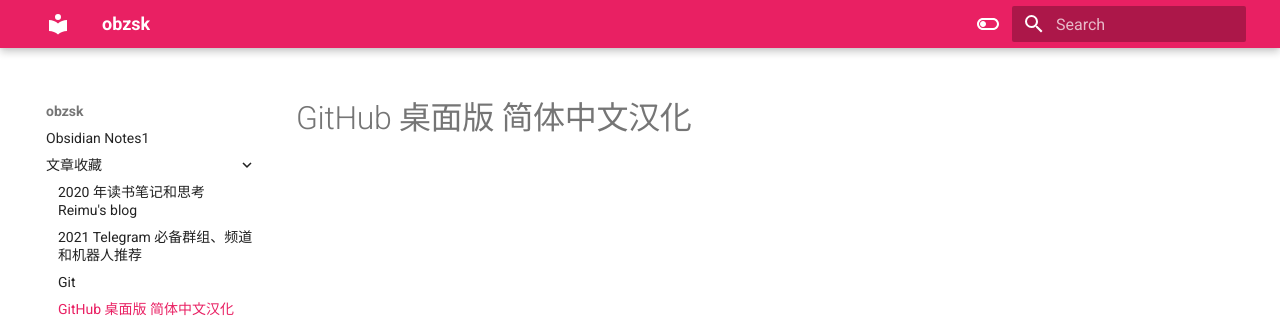
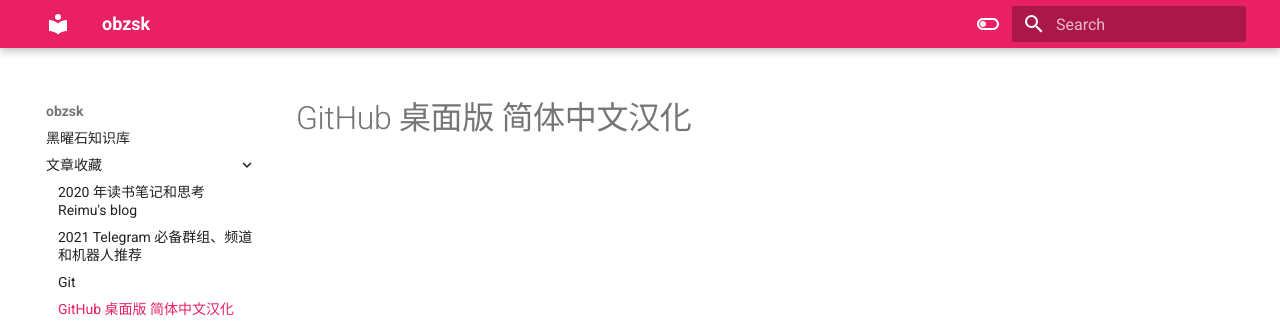
Before and after one commit to oneby21/obzsk, an MkDocs documentation site: the page built from docs/文章收藏/GitHub 桌面版 简体中文汉化.md, in a window 1280 px wide. Shown: the top 321 px of the page. Built offline with MkDocs 1.6.1 and Material for MkDocs 9.7.7, drawn with Linux system fonts in a browser that asks for light colours.

Commit message:
Update index.md

```diff
--- a/docs/index.md
+++ b/docs/index.md
@@ -1,4 +1,4 @@
-# Obsidian Notes1
+# 黑曜石知识库
 
 Publish your public notes with MkDocs
 
```
